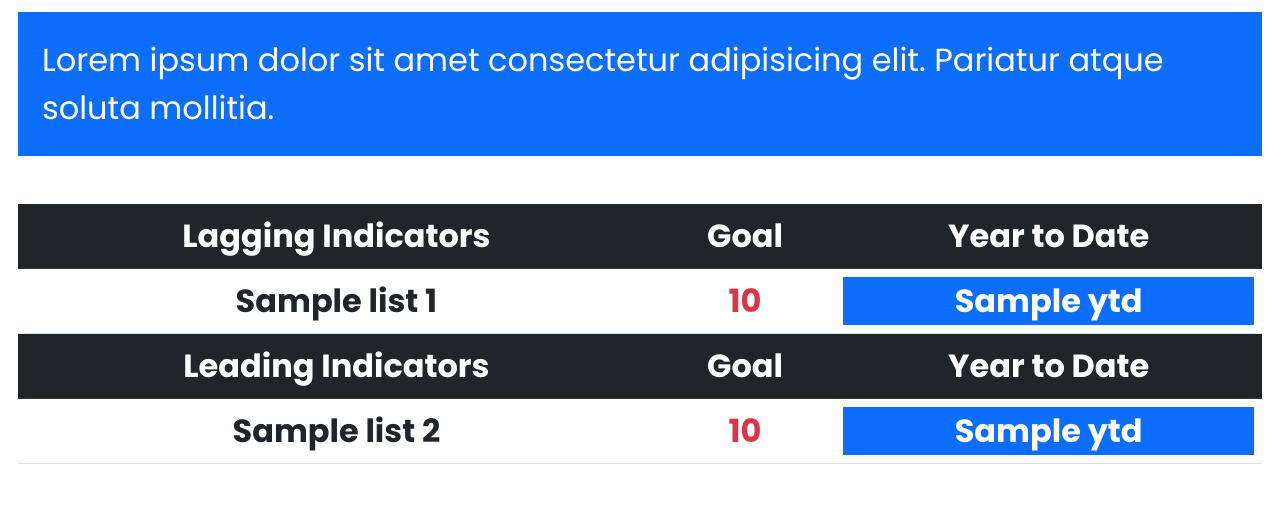
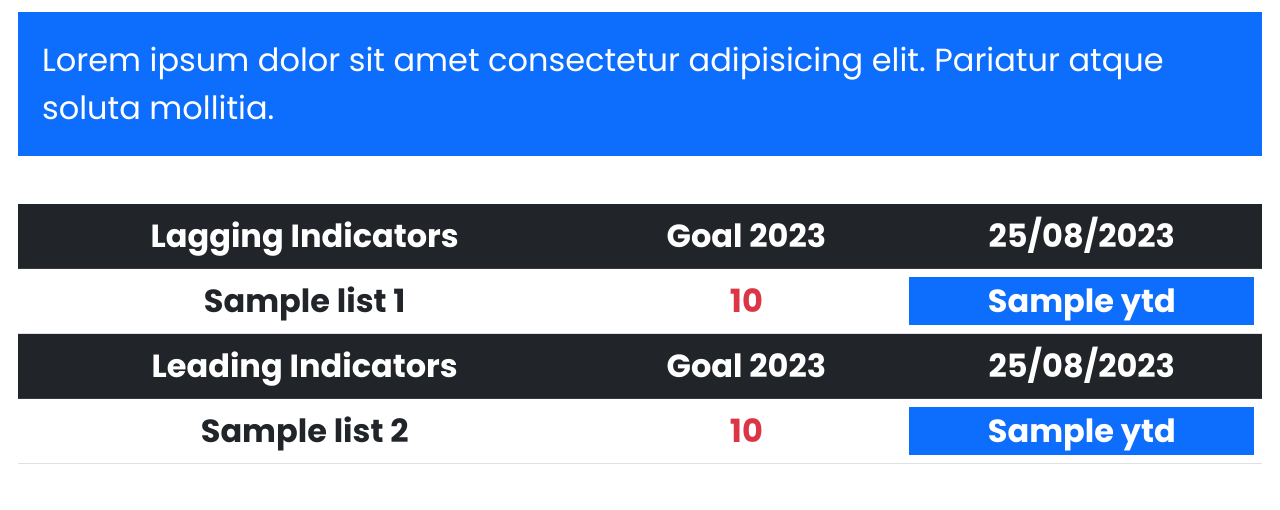
Before and after one commit to mralif93/digital-scoreboard, a Django app: template board/templates/board/page3.html in a window 1280 px wide. Shown: the part 314-824 px from the top of the page. Run offline with Django 3.2, Linux system fonts and the light colour scheme; the template is opened without the code that fills it: most values are stand-ins (such as "Sample title", 1, 10 or a date in 2020); some libraries are stand-ins or nearby versions.

Commit message:
commit message

```diff
--- a/board/templates/board/page3.html
+++ b/board/templates/board/page3.html
@@ -144,10 +144,10 @@
                 <p class="mb-0">Lagging Indicators</p>
               </th>
               <th scope="col" class="text-center">
-                <p class="mb-0">Goal</p>
+                <p class="mb-0">Goal 2023</p>
               </th>
               <th scope="col" class="text-center">
-                <p class="mb-0">Year to Date</p>
+                <p class="mb-0">{% now "d/m/Y" %}</p>
               </th>
             </tr>
           </thead>
@@ -174,10 +174,10 @@
                 <p class="mb-0">Leading Indicators</p>
               </th>
               <th scope="col" class="text-center">
-                <p class="mb-0">Goal</p>
+                <p class="mb-0">Goal 2023</p>
               </th>
               <th scope="col" class="text-center">
-                <p class="mb-0">Year to Date</p>
+                <p class="mb-0">{% now "d/m/Y" %}</p>
               </th>
             </tr>
           </thead>
```
